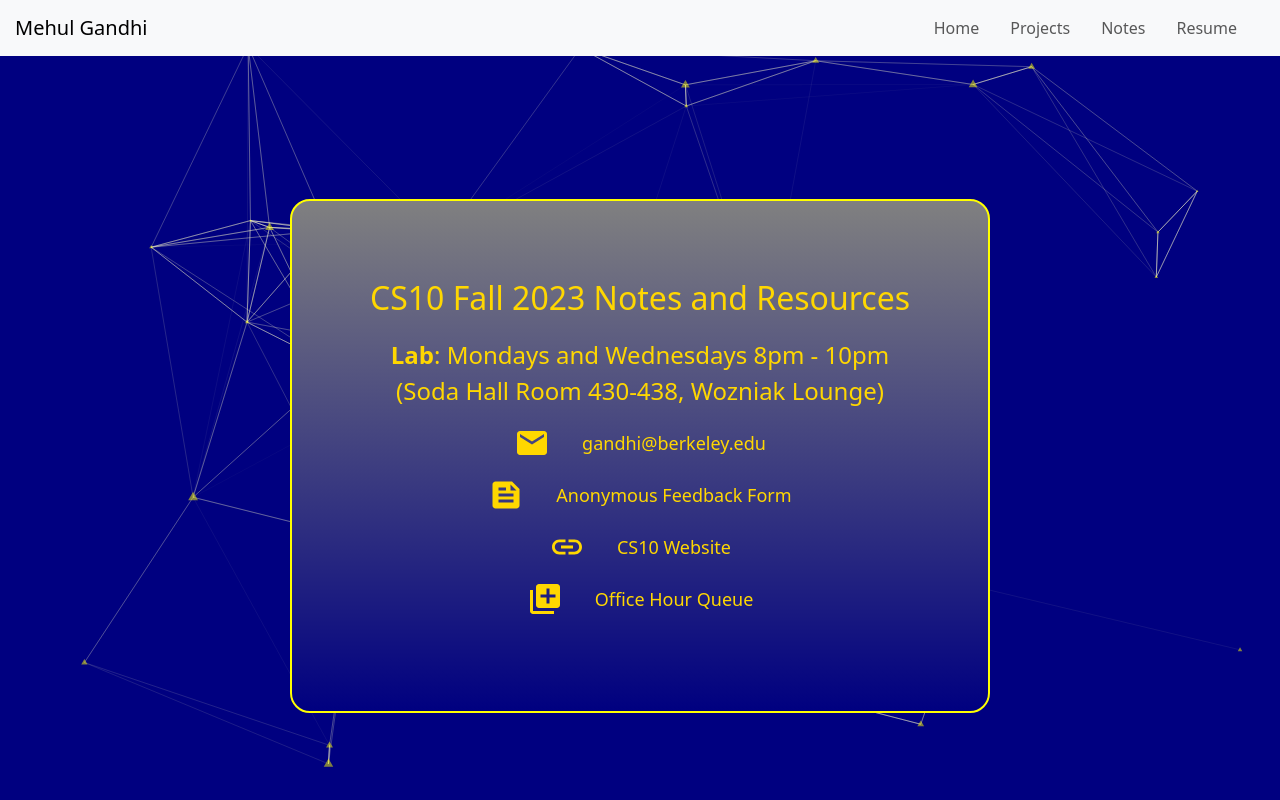
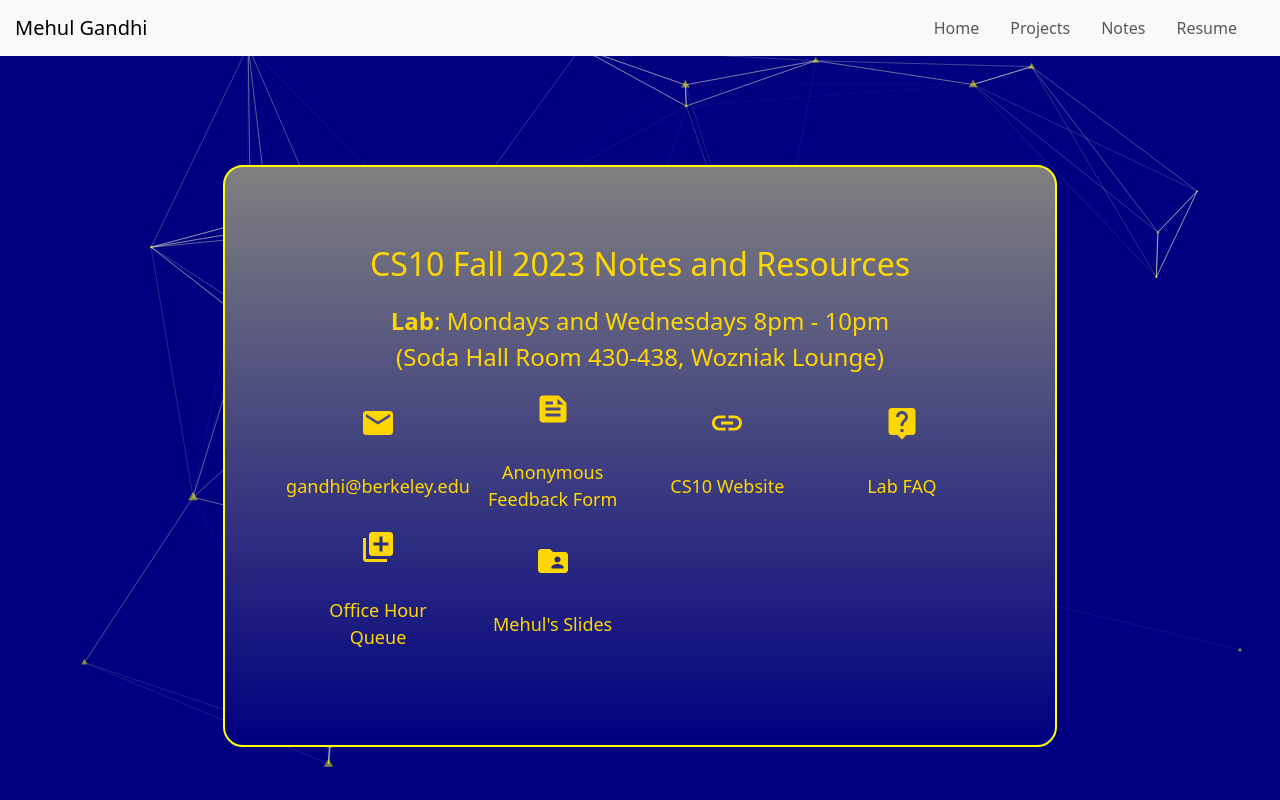
Before and after one commit to Mehul-Gandhi/portfolio, a React (Create React App) app: page /notes in a window 1280 px wide. Shown: the top 800 px of the page. Built offline with nearby package versions, Linux system fonts and the light colour scheme.

Commit message:
add more links for cs10

```diff
--- a/src/Notes.js
+++ b/src/Notes.js
@@ -7,6 +7,8 @@ import { ArrowBack, ArrowForward } from '@mui/icons-material';
 import LinkIcon from '@mui/icons-material/Link';
 import FeedIcon from '@mui/icons-material/Feed';
 import QueueIcon from '@mui/icons-material/Queue';
+import LiveHelpIcon from '@mui/icons-material/LiveHelp';
+import FolderSharedIcon from '@mui/icons-material/FolderShared';
 import "./App.css";
 
 function CS10Info() {
@@ -16,29 +18,52 @@ function CS10Info() {
   <div className="container-fluid p-5" style={{ color: 'white', textAlign: 'center' }}>
     <h2 className="d-flex align-items-center justify-content-center" style={{ color: '#FFD700', marginBottom: '20px' }}>CS10 Fall 2023 Notes and Resources</h2>
     <p className="" style={{ color: '#FFD700', fontSize: '24px' }}><strong>Lab</strong>: Mondays and Wednesdays 8pm - 10pm <br />(Soda Hall Room 430-438, Wozniak Lounge)</p>
-            <div className="d-flex align-items-center mb-3 email-link" style={{ fontSize: '18px', justifyContent: 'center' }}>
-              <a href="mailto:gandhi@berkeley.edu" target="_blank" rel="noopener noreferrer" style={{ textDecoration: 'none', display: 'flex', alignItems: 'center', fontSize: '18px' }} className="email-link">
-                <Email sx={{ fontSize: 36, marginRight: 4 }} className="email-icon" />
+
+    <div className="row">
+      <div className="col-md-3 mb-3 email-link" style={{ fontSize: '18px', justifyContent: 'center' }}>
+        <a href="mailto:gandhi@berkeley.edu" target="_blank" rel="noopener noreferrer" style={{ textDecoration: 'none', display: 'flex', flexDirection: 'column', alignItems: 'center', fontSize: '18px' }} className="email-link">
+          <Email sx={{ fontSize: 36, marginBottom: 4 }} className="email-icon" />
           gandhi@berkeley.edu
         </a>
       </div>
-            <div className="d-flex align-items-center mb-3 email-link" style={{ fontSize: '18px', justifyContent: 'center' }}>
-                <a href="https://forms.gle/pUYpbNhdcAF7aGZw9" target="_blank" rel="noopener noreferrer" style={{ textDecoration: 'none', display: 'flex', alignItems: 'center', fontSize: '18px' }} className="email-link">
-                <FeedIcon sx={{ fontSize: 36, marginRight: 4 }} className="email-icon" />
-                    Anonymous Feedback Form</a>
+      <div className="col-md-3 mb-3 email-link" style={{ fontSize: '18px', justifyContent: 'center' }}>
+        <a href="https://forms.gle/pUYpbNhdcAF7aGZw9" target="_blank" rel="noopener noreferrer" style={{ textDecoration: 'none', display: 'flex', flexDirection: 'column', alignItems: 'center', fontSize: '18px' }} className="email-link">
+          <FeedIcon sx={{ fontSize: 36, marginBottom: 4 }} className="email-icon" />
+          Anonymous Feedback Form
+        </a>
       </div>
-            <div className="d-flex align-items-center mb-3 email-link" style={{ fontSize: '18px', justifyContent: 'center' }}>
-                <a href="https://cs10.org/" target="_blank" rel="noopener noreferrer" style={{ textDecoration: 'none', display: 'flex', alignItems: 'center', fontSize: '18px' }} className="email-link">
-                <LinkIcon sx={{ fontSize: 36, marginRight: 4 }} className="email-icon" />
-                    CS10 Website</a>
+      <div className="col-md-3 mb-3 email-link" style={{ fontSize: '18px', justifyContent: 'center' }}>
+        <a href="https://cs10.org/" target="_blank" rel="noopener noreferrer" style={{ textDecoration: 'none', display: 'flex', flexDirection: 'column', alignItems: 'center', fontSize: '18px' }} className="email-link">
+          <LinkIcon sx={{ fontSize: 36, marginBottom: 4 }} className="email-icon" />
+          CS10 Website
+        </a>
       </div>
-            <div className="d-flex align-items-center mb-3 email-link" style={{ fontSize: '18px', justifyContent: 'center' }}>
-                <a href="https://oh.cs10.org/" target="_blank" rel="noopener noreferrer" style={{ textDecoration: 'none', display: 'flex', alignItems: 'center', fontSize: '18px' }} className="email-link">
-                <QueueIcon sx={{ fontSize: 36, marginRight: 4 }} className="email-icon" />
-                    Office Hour Queue</a>
+      <div className="col-md-3 mb-3 email-link" style={{ fontSize: '18px', justifyContent: 'center' }}>
+        <a href="https://docs.google.com/document/d/1YqugyHgcEWXuCc0BtbX6dzx3ZXixK86SkgJq2dxx9oY/edit" target="_blank" rel="noopener noreferrer" style={{ textDecoration: 'none', display: 'flex', flexDirection: 'column', alignItems: 'center', fontSize: '18px' }} className="email-link">
+          <LiveHelpIcon sx={{ fontSize: 36, marginBottom: 4 }} className="email-icon" />
+          Lab FAQ
+        </a>
+      </div>
+
+    </div>
+
+    <div className="row">
+      <div className="col-md-3 mb-3 email-link" style={{ fontSize: '18px', justifyContent: 'center' }}>
+        <a href="https://oh.cs10.org/" target="_blank" rel="noopener noreferrer" style={{ textDecoration: 'none', display: 'flex', flexDirection: 'column', alignItems: 'center', fontSize: '18px' }} className="email-link">
+          <QueueIcon sx={{ fontSize: 36, marginBottom: 4 }} className="email-icon" />
+          Office Hour Queue
+        </a>
+      </div>
+      <div className="col-md-3 mb-3 email-link" style={{ fontSize: '18px', justifyContent: 'center' }}>
+        <a href="https://docs.google.com/document/d/1YqugyHgcEWXuCc0BtbX6dzx3ZXixK86SkgJq2dxx9oY/edit" target="_blank" rel="noopener noreferrer" style={{ textDecoration: 'none', display: 'flex', flexDirection: 'column', alignItems: 'center', fontSize: '18px' }} className="email-link">
+          <FolderSharedIcon sx={{ fontSize: 36, marginBottom: 4 }} className="email-icon" />
+          Mehul's Slides
+        </a>
       </div>
     </div>
   </div>
+</div>
+
       </header>
     );
   }
@@ -237,6 +262,7 @@ const LabTable = ({ labInfo }) => {
       {
         title: 'Miscellaneous',
         items: [
+          { name: "Mehul's Slides", content: "https://drive.google.com/drive/folders/1ZHJiGxUUWJ3IuBAamokUPElINW2qsc7w?usp=sharing"},
           { name: "Snap! Forum", content: "https://forum.snap.berkeley.edu/"},
           { name: 'Useful Snap! Blocks', content: 'https://docs.google.com/document/d/16j-3p_mMLS6DB3lUr2_wSYOhUOP-WencXrFnzZRpHyo/edit' },
           // Add more items as needed
```
Lines whose indentation alone changed are shown as unchanged.
